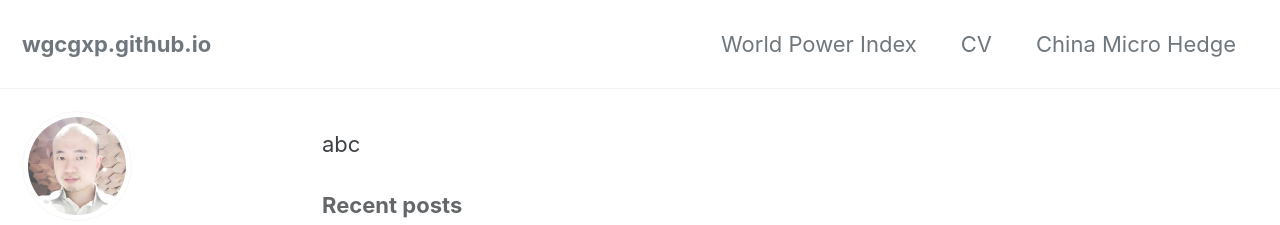
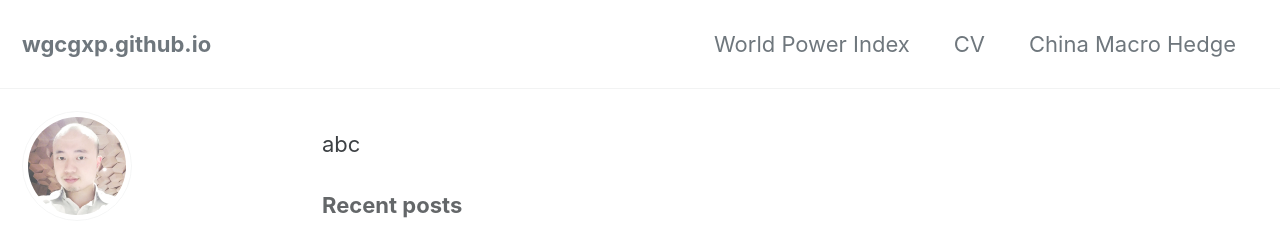
Before and after one commit to wgcgxp/wgcgxp.github.io, a Jekyll site: the page built from index.html, in a window 1280 px wide. Shown: the top 225 px of the page. Built offline with Jekyll 4.4.1, drawn with Linux system fonts in a browser that asks for light colours; cached includes are drawn as plain includes; the list of posts is cut into pages by our own code.

Commit message:
Add files via upload

```diff
--- a/_data/navigation.yml
+++ b/_data/navigation.yml
@@ -3,9 +3,9 @@
   - title: "World Power Index"
     url: /
   - title: "CV"
-    url: / #https://mmistakes.github.io/minimal-mistakes/about/
-  - title: "China Micro Hedge"
-    url: /MicroHedge/
+    url: https://wgcgxp.github.com/
+  - title: "China Macro Hedge"
+    url: /MacroHedge/
   # - title: "Sample Collections"
   #   url: /collection-archive/
   # - title: "Sitemap"
```
